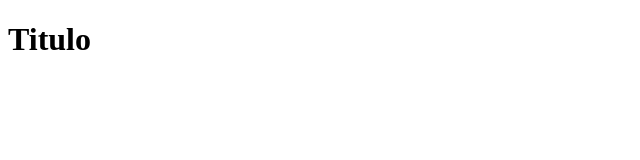
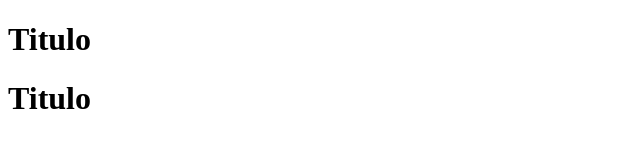
Before and after one commit to LeandroPeluffo/repo-fis-prueba, a plain HTML site: page index.html in a window 1280 px wide. Shown: the whole page, without its empty margins (0-640 px from the left). Drawn offline with Linux system fonts and the light colour scheme.

Commit message:
segundo titulo

```diff
--- a/index.html
+++ b/index.html
@@ -7,5 +7,7 @@
 </head>
 <body>
     <h1>Titulo</h1>
+    <h1>Titulo</h1>
+
 </body>
 </html>
```
